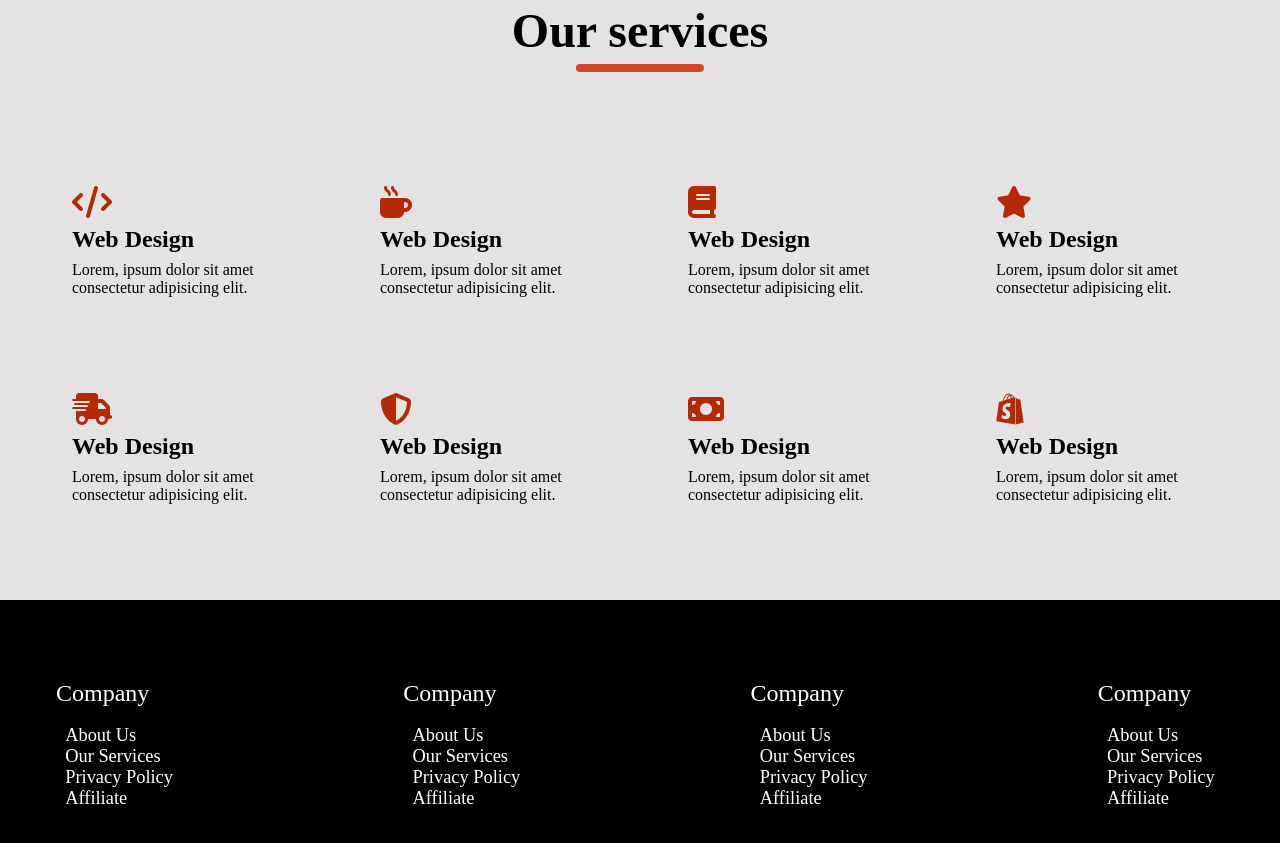
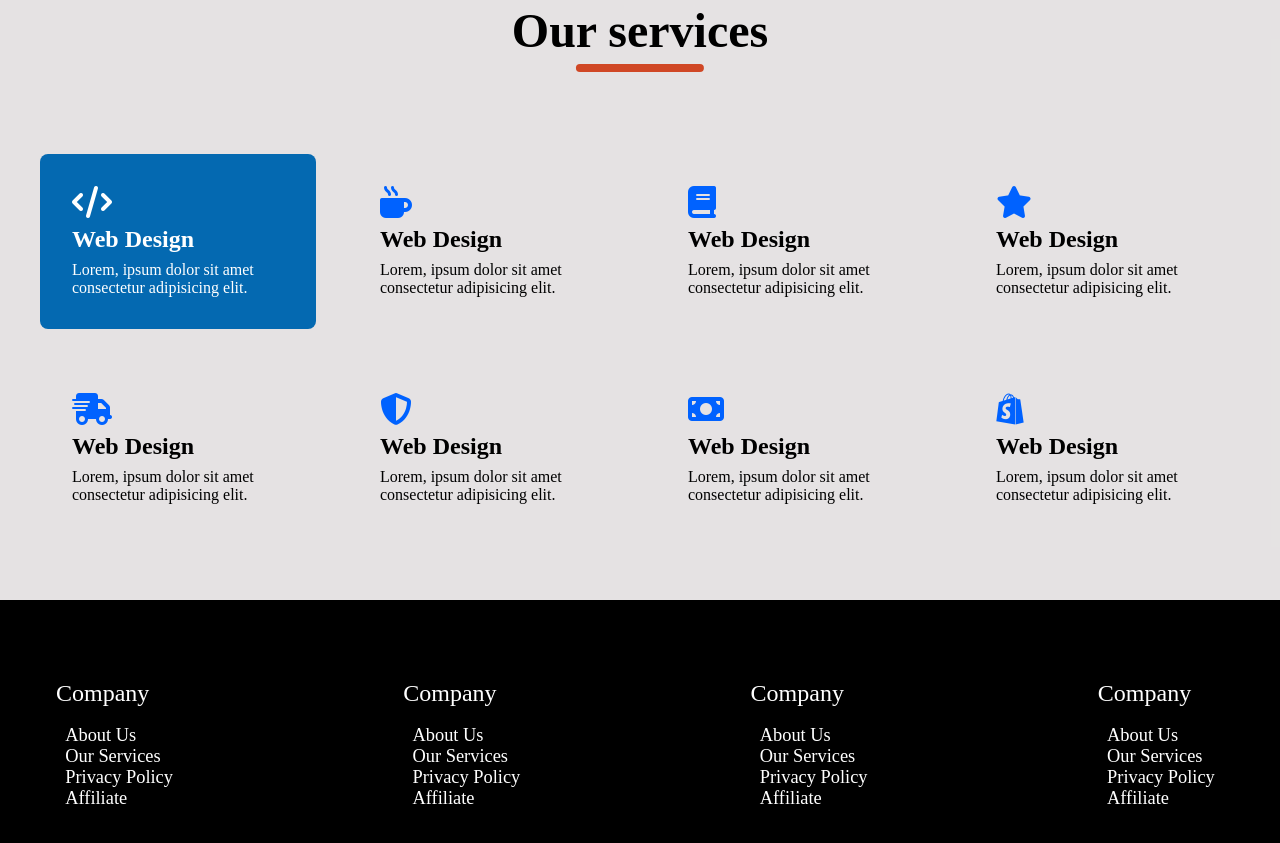
Before and after one commit to Shalom-web/Landing_Page, a plain HTML site: page index.html in a window 1280 px wide. Shown: the part 1740-2583 px from the top of the page. Drawn offline with Linux system fonts and the light colour scheme.

Commit message:
Screenshots

```diff
--- a/style.css
+++ b/style.css
@@ -234,8 +234,11 @@ footer .container{
   background-color: #47363924;
 
   i{
-    color: #b42a07;
+    color: rgb(0, 98, 255);
     font-size: 2em;
+  }
+  i:hover{
+    color: var(--white);
   }
 }
 .services .container{
@@ -243,6 +246,7 @@ footer .container{
   gap: 2em;
   flex-wrap: wrap;
   justify-content: space-between;
+
 }
 .service{
   padding: 2em;
@@ -257,6 +261,13 @@ footer .container{
   color: var(--white);
   background-color: rgb(4, 105, 177);
   transition: 0.5s ease;
+}
+.service:first-child{
+  color: var(--white);
+  background-color: rgb(4, 105, 177);
+  i{
+    color: var(--white);
+  }
 }
 
 @media (max-width: 800px) {
```
Also changed, not shown: Screenshoots/1.PNG (added), Screenshoots/2.PNG (added), Screenshoots/3.PNG (added).
